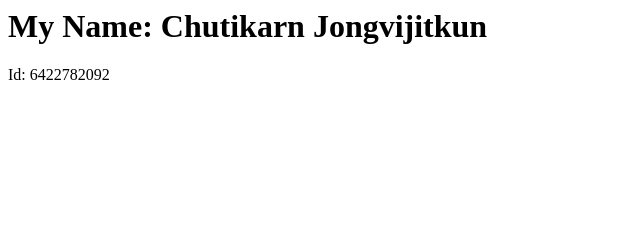
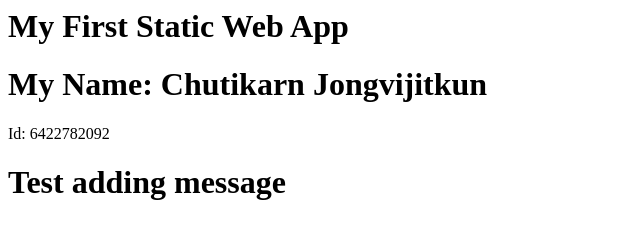
Before and after one commit to marotate/DES424_6422782092, a plain HTML site: page src/index.html in a window 1280 px wide. Shown: the whole page, without its empty margins (0-640 px from the left). Drawn offline with Linux system fonts and the light colour scheme.

Commit message:
edit index

```diff
--- a/src/index.html
+++ b/src/index.html
@@ -1,6 +1,8 @@
 <html>
     <body>
+        <h1>My First Static Web App</h1>
     	<h1>My Name: Chutikarn Jongvijitkun</h1>
         <p>Id: 6422782092</p>
+        <h1>Test adding message</h1>
     </body>
 </html>
```
